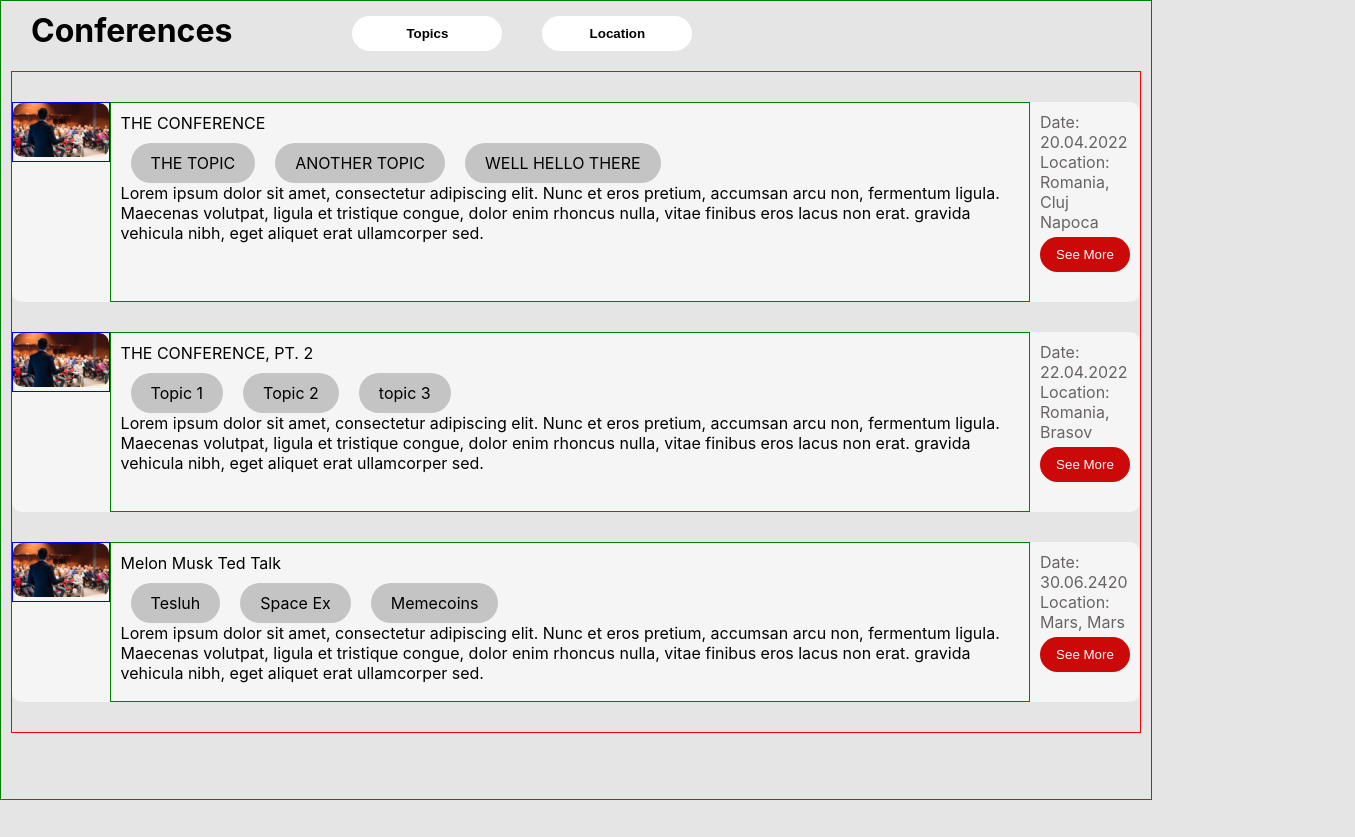
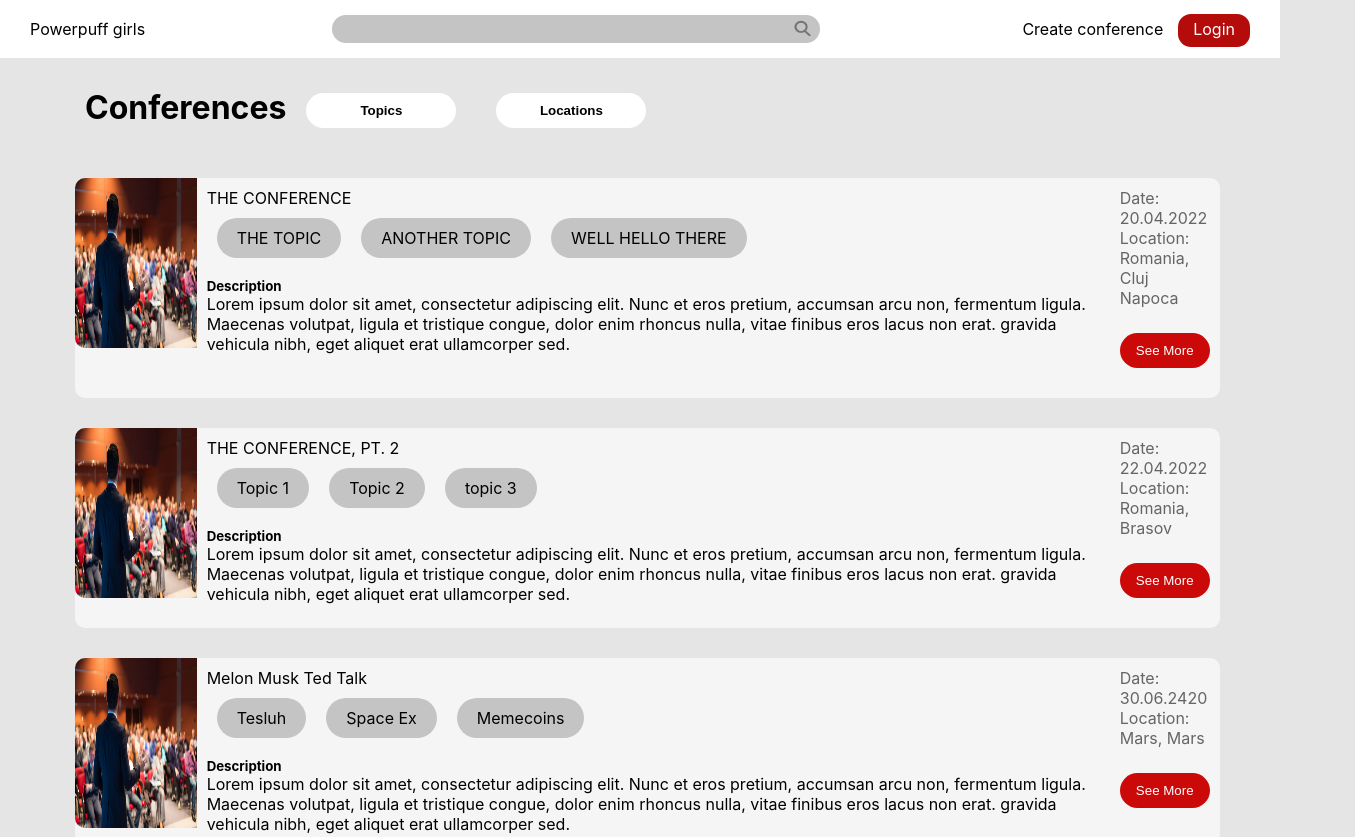
Before and after one commit to SE-Powerpuff-Girls/front-end, a React (Create React App) app: page / in a window 1280 px wide. Shown: the top 837 px of the page, 1355 px wide, since content can reach past the window. Before the commit the page ends 800 px from the top, so only its background shows below. Built offline with nearby package versions, Linux system fonts and the light colour scheme.

Commit message:
Homepage aspect done

```diff
--- a/src/App.js
+++ b/src/App.js
@@ -1,4 +1,5 @@
 import "./App.css";
+import "./Home.css";
 import { BrowserRouter as Router, Route, Routes } from "react-router-dom";
 import Login from "./Login";
 import Home from "./Home";
--- a/src/Home.css
+++ b/src/Home.css
@@ -1,10 +1,9 @@
 body{
     background-color: #E5E5E5;
-
 }
 
 .mainPage{
-	width: 90%;
+	width: 100%;
 	height: 100%;
 }
 
@@ -17,6 +16,7 @@ body{
 
 .oneConference{
     background-color: whitesmoke;
+    width: 95%;
 	display: flex;
 	margin: 30px 0px;
 	border-radius: 10px;
@@ -25,22 +25,27 @@ body{
 .topics p{
 	background-color: gray;
 	border-radius: 10px;
-	display: inline-block;
+	display: inline-table;
 	padding: 10px 20px;
 	margin: 10px 10px 0;
 }
 
 .conferenceImage{
-    width: 20%;
-    height: 100%;
+    width: 25%;
+    height: 170px;
     margin: 0px;
     padding: 0px;
 }
 
 .conferenceImage img{
-    border-radius: 10px;
+    position: relative;
+    border-radius: 10px 0 0 10px;
     height: 100%;
     width: 100%;
+}
+
+.conferencesList{
+    margin-left: 75px;
 }
 
 .conferenceDetails{
@@ -61,26 +66,22 @@ body{
 }
 
 #seeMoreHome{
-    margin-top: 5px;
+    margin-top: 25px;
+	margin-bottom: 20px;
     background-color: #CC0909;
     width: 90px;
 	height: 35px;
 	border-radius: 25px;
 	color: #FFFFFF;
-	margin-bottom: 20px;
     border: none;
 }
 
 .intro{
+    margin-top: 30px;
+    margin-left: 75px;
     padding: 0px 10px;
     display: flex;
-    text-align: left;
     width: 100%;
-}
-
-.intro h1{
-    margin-left: 10px;
-    margin-right: 100px;
 }
 
 #introButtons{
--- a/src/Home.js
+++ b/src/Home.js
@@ -1,4 +1,6 @@
 import React from 'react';
+import Navbar from "./Navbar";
+import Footer from "./Footer";
 import './Home.css';
 import Image from './home_background.jpg';
 
@@ -16,6 +18,8 @@ class OneConference extends React.Component{
 						<p>{this.props.topic2}</p>
 						<p>{this.props.topic3}</p>
 					</div>
+					<br></br>
+					<h5>Description</h5>
 					<p>Lorem ipsum dolor sit amet, consectetur adipiscing elit.
 						Nunc et eros pretium, accumsan arcu non, fermentum ligula.
 						Maecenas volutpat, ligula et tristique congue, dolor enim
@@ -38,10 +42,11 @@ const Home = () => {
 
 	return(
 		<div className="mainPage">
+			<Navbar />
 			<div className='intro'>
 				<h1>Conferences</h1>
 				<button tpye="button" id="introButtons">Topics</button>
-				<button tpye="button" id="introButtons">Location</button>
+				<button tpye="button" id="introButtons">Locations</button>
 			</div>
 			<div className="conferencesList" id="conferences">
 				<OneConference conferenceTitle="THE CONFERENCE" topic1="THE TOPIC" topic2="ANOTHER TOPIC"
@@ -54,7 +59,7 @@ const Home = () => {
 				topic3="Memecoins" conferenceDate="Date: 30.06.2420" conferenceLocation="Location: Mars, Mars"/>
 
 			</div>
-
+			<Footer />
 		</div>
 	)
 };
--- a/src/index.css
+++ b/src/index.css
@@ -222,9 +222,9 @@ body {
 }
 
 /*----------------------------------------------------------------------------------------- LOG IN, REGISTER */
-#seeMore {
+/* #seeMore {
 	margin: 10px;
-}
+}*/
 
 .content .login button:hover,
 .register button:hover,
@@ -232,7 +232,7 @@ body {
 	box-shadow: 0px 0px 10px rgb(210, 150, 150);
 	color: black;
 }
-
+/*
 .mainPage {
 	border: 1px solid green;
 	width: 90%;
@@ -299,4 +299,4 @@ body {
 
 .seePapersButton {
 	padding: 10px;
-}
+} */
```
